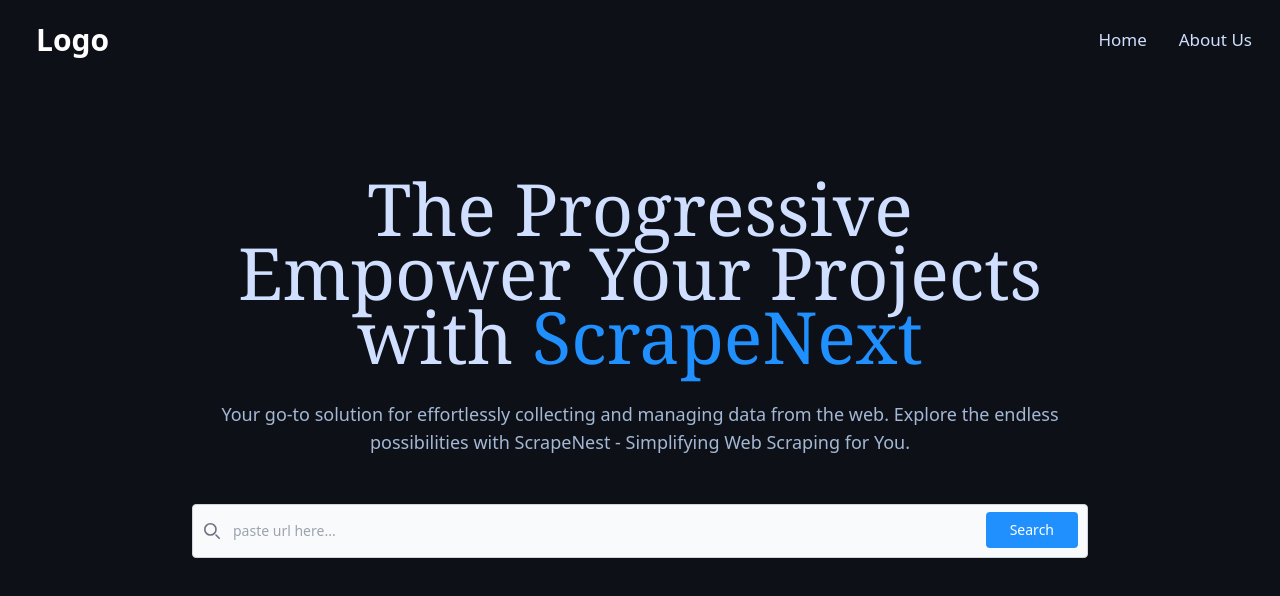
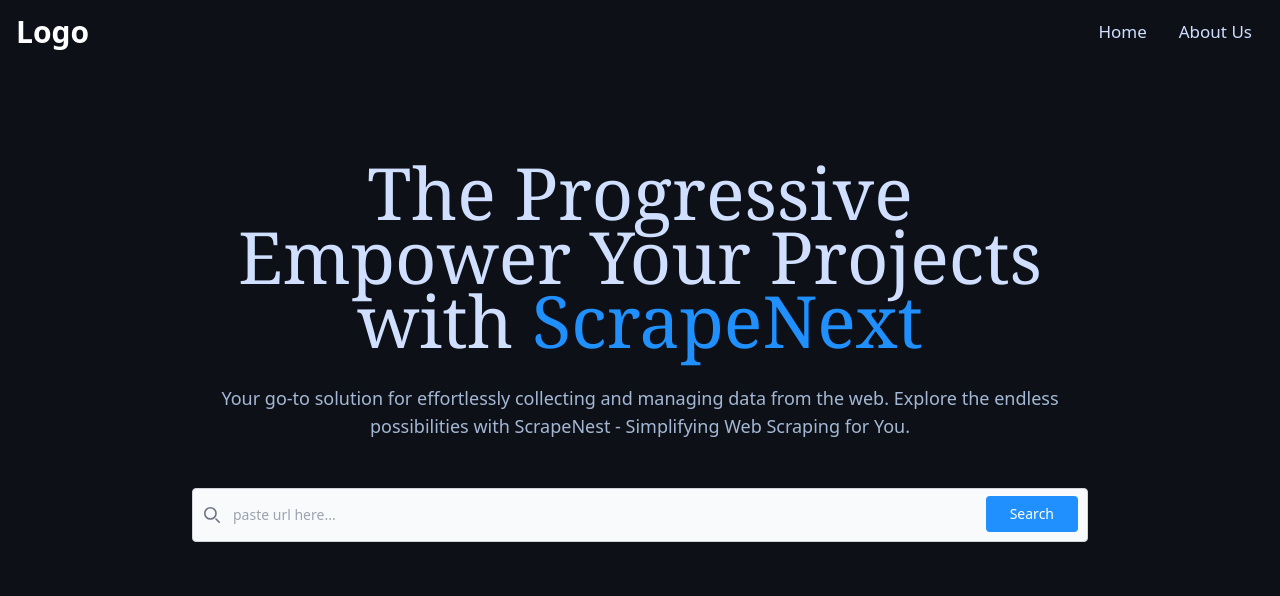
Before and after one commit to averrois/ScrapeNext, a Vue app: page / in a window 1280 px wide. Shown: the top 596 px of the page. Built offline with nearby package versions, Linux system fonts and the light colour scheme.

Commit message:
feat: resolve Logo element style issue

```diff
--- a/src/components/Navbar.vue
+++ b/src/components/Navbar.vue
@@ -1,6 +1,7 @@
 <script setup lang="ts">
 import { ref } from 'vue'
 import NavbarLink from './NavbarLink.vue'
+import { RouterLink } from 'vue-router';
 
 const isOpen = ref(false)
 
@@ -9,7 +10,9 @@
 <template>
   <header class="md:mb-8 py-4 px-4 flex justify-between items-center select-none max-w-10xl text-white-800">
     <div class="text-2xl font-semibold flex justify-between items-center">
-      <NavbarLink href="/" link="Logo" class="logo"/>
+      <RouterLink to="/" class="logo">
+        Logo
+      </RouterLink>
     </div>
 
     <div class="text-gray-800 sm:block md:hidden">
```
